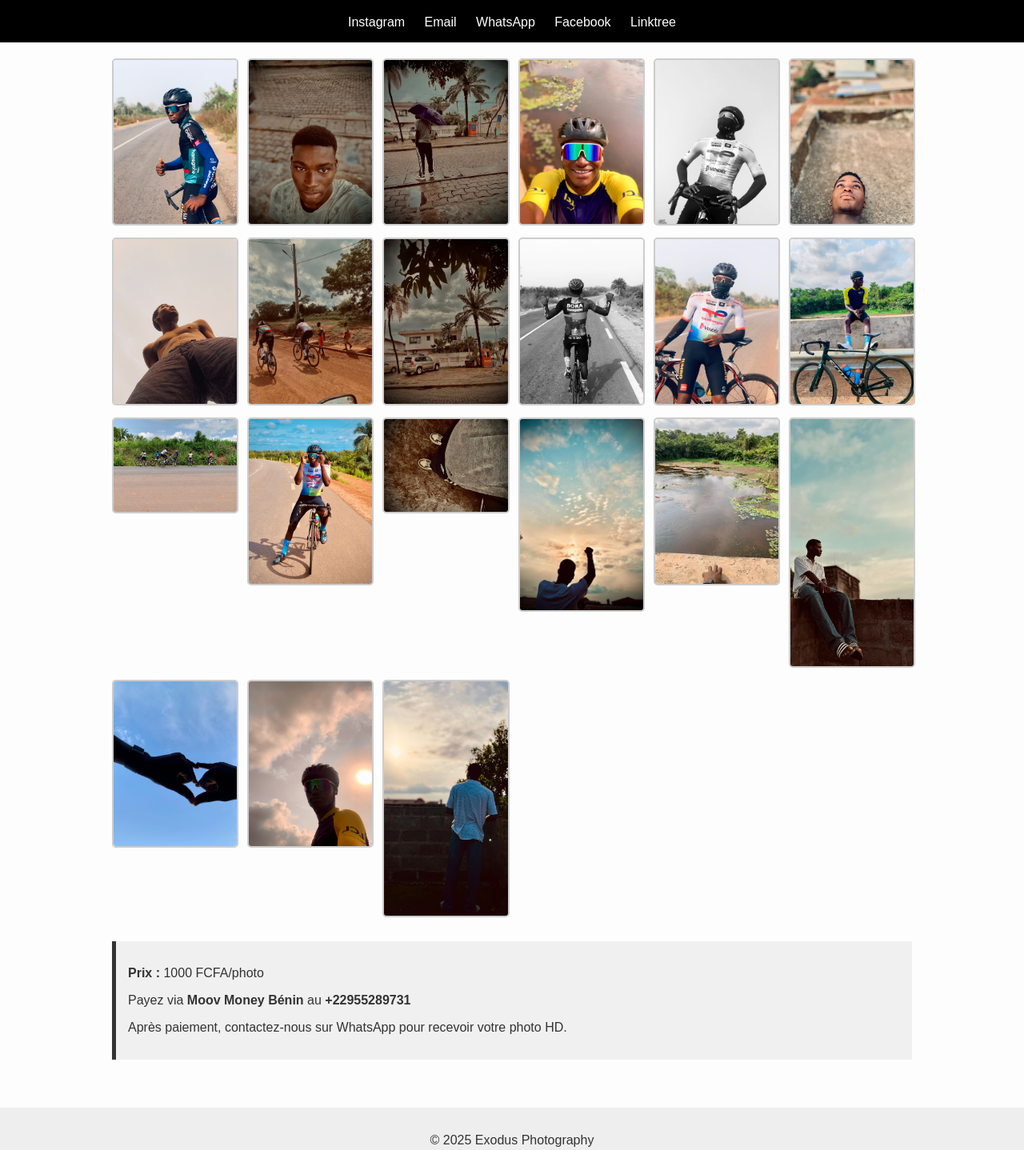
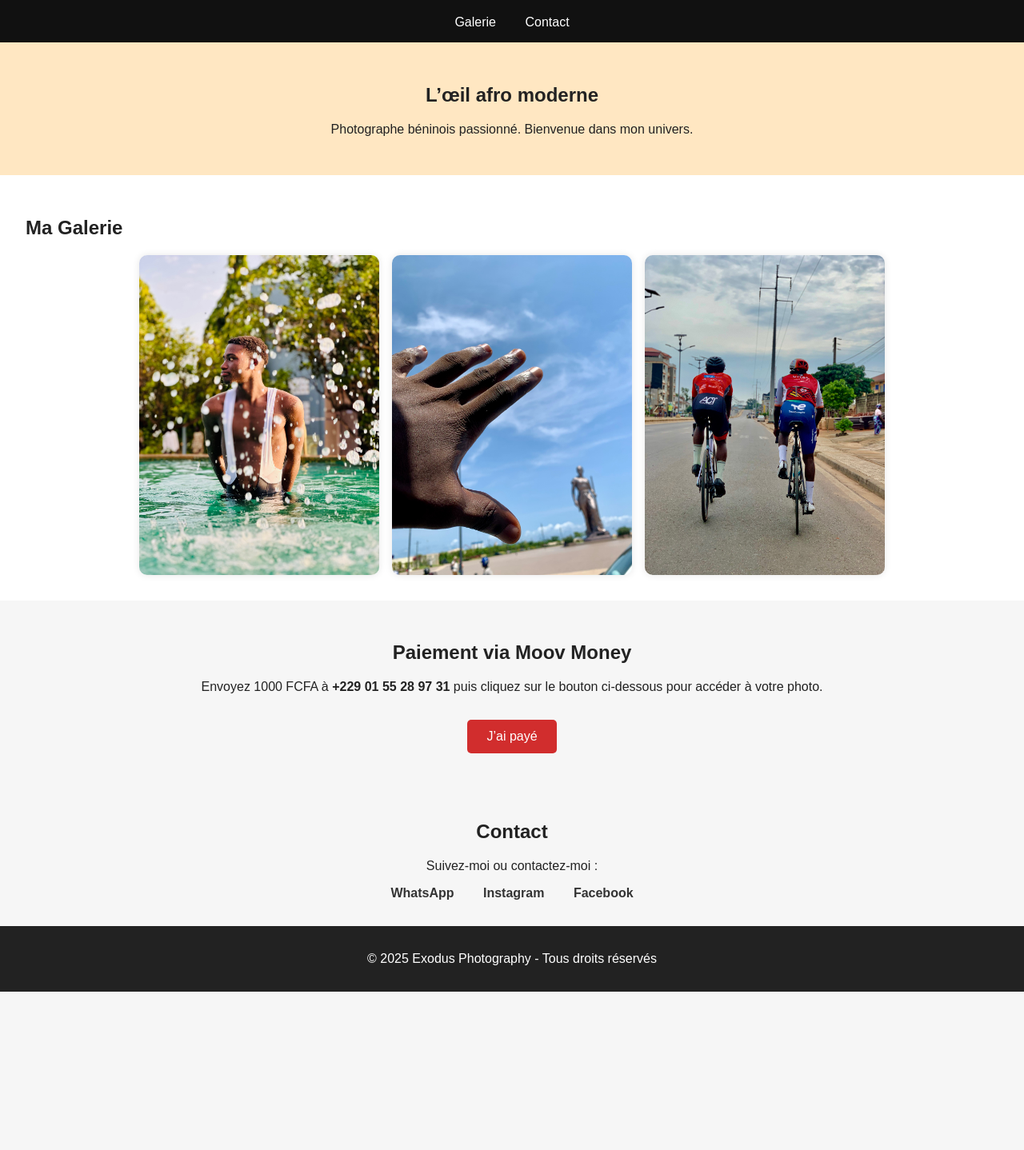
Before and after one commit to Exodus-saiz/exodusphotography, a plain HTML site: page index.html in a window 1280 px wide. Shown: the part 77-1515 px from the top of the page at 80% size. After the commit the page ends 1317 px from the top, so only its background shows below. Drawn offline with Linux system fonts and the light colour scheme.

Commit message:
Add files via upload

```diff
--- a/index.html
+++ b/index.html
@@ -1,36 +1,52 @@
 <!DOCTYPE html>
 <html lang="fr">
 <head>
-  <meta charset="UTF-8" />
-  <meta name="viewport" content="width=device-width, initial-scale=1.0" />
+    <meta charset="UTF-8">
+    <meta name="viewport" content="width=device-width, initial-scale=1.0">
     <title>Exodus Photography</title>
-  <link rel="stylesheet" href="style.css" />
+    <link rel="stylesheet" href="style.css">
 </head>
 <body>
     <header>
         <h1>Exodus Photography</h1>
         <nav>
-      <a href="https://www.instagram.com/exodus_saizonou" target="_blank">Instagram</a>
-      <a href="mailto:exodussaiz@gmail.com">Email</a>
-      <a href="https://wa.me/22955289731" target="_blank">WhatsApp</a>
-     <a href="https://www.facebook.com/share/1AnKvgURAd/?mibextid=wwXIfr" target="_blank">Facebook</a>
-      <a href="https://linktr.ee/exodus_saizonou" target="_blank">Linktree</a>
+            <a href="#galerie">Galerie</a>
+            <a href="#contact">Contact</a>
         </nav>
     </header>
 
-  <main>
-    <section class="gallery" id="gallery"></section>
-    <section class="info">
-      <p><strong>Prix :</strong> 1000 FCFA/photo</p>
-      <p>Payez via <strong>Moov Money Bénin</strong> au <strong>+22955289731</strong></p>
-      <p>Après paiement, contactez-nous sur WhatsApp pour recevoir votre photo HD.</p>
+    <section class="hero">
+        <h2>L’œil afro moderne</h2>
+        <p>Photographe béninois passionné. Bienvenue dans mon univers.</p>
     </section>
-  </main>
+
+    <section id="galerie" class="galerie">
+        <h2>Ma Galerie</h2>
+        <div class="photos">
+            <img src="photos/photo1.jpeg" alt="Photo 1">
+            <img src="photos/photo2.jpeg" alt="Photo 2">
+            <img src="photos/photo3.jpeg" alt="Photo 3">
+        </div>
+    </section>
+
+    <section class="paiement">
+        <h2>Paiement via Moov Money</h2>
+        <p>Envoyez 1000 FCFA à <strong>+229 01 55 28 97 31</strong> puis cliquez sur le bouton ci-dessous pour accéder à votre photo.</p>
+        <a href="confirmation.html" class="btn">J’ai payé</a>
+    </section>
+
+    <section id="contact" class="contact">
+        <h2>Contact</h2>
+        <p>Suivez-moi ou contactez-moi :</p>
+        <div class="socials">
+            <a href="https://wa.me/2290155289731" target="_blank">WhatsApp</a>
+            <a href="https://www.instagram.com/" target="_blank">Instagram</a>
+            <a href="https://www.facebook.com/" target="_blank">Facebook</a>
+        </div>
+    </section>
 
     <footer>
-    <p>&copy; 2025 Exodus Photography</p>
+        <p>&copy; 2025 Exodus Photography - Tous droits réservés</p>
     </footer>
-
-  <script src="script.js"></script>
 </body>
 </html>
--- a/style.css
+++ b/style.css
@@ -1,59 +1,75 @@
+
 body {
     font-family: Arial, sans-serif;
     margin: 0;
-  background: #fdfdfd;
-  color: #333;
+    padding: 0;
+    background: #f6f6f6;
+    color: #222;
 }
 
 header {
-  background-color: #000;
-  color: #fff;
-  padding: 1em;
+    background-color: #111;
+    color: white;
+    padding: 1rem;
     text-align: center;
 }
 
-header nav a {
+nav a {
+    margin: 0 1rem;
     color: #fff;
-  margin: 0 10px;
     text-decoration: none;
 }
 
-main {
-  padding: 20px;
-  max-width: 1000px;
-  margin: auto;
+.hero {
+    text-align: center;
+    padding: 2rem;
+    background: #ffe7c2;
 }
 
-.gallery {
-  display: grid;
-  grid-template-columns: repeat(auto-fit, minmax(150px, 1fr));
-  gap: 15px;
+.galerie {
+    padding: 2rem;
+    background: #fff;
 }
 
-.gallery img {
-  width: 100%;
-  height: auto;
-  border: 2px solid #ccc;
-  border-radius: 5px;
-  cursor: pointer;
+.photos {
+    display: flex;
+    justify-content: center;
+    gap: 1rem;
+    flex-wrap: wrap;
 }
 
-.info {
-  margin-top: 30px;
-  background: #f0f0f0;
-  padding: 15px;
-  border-left: 5px solid #333;
+.photos img {
+    max-width: 300px;
+    border-radius: 10px;
+    box-shadow: 0 0 10px rgba(0,0,0,0.1);
+}
+
+.paiement, .contact {
+    padding: 2rem;
+    text-align: center;
+}
+
+.btn {
+    display: inline-block;
+    padding: 0.75rem 1.5rem;
+    background: #d12d2d;
+    color: white;
+    border-radius: 5px;
+    text-decoration: none;
+    margin-top: 1rem;
+}
+
+.socials a {
+    display: inline-block;
+    margin: 0 1rem;
+    color: #333;
+    text-decoration: none;
+    font-weight: bold;
 }
 
 footer {
     text-align: center;
-  padding: 1em;
-  background: #eee;
-  margin-top: 40px;
+    padding: 1rem;
+    background: #222;
+    color: white;
 }
-
-@media (max-width: 600px) {
-  .gallery {
-    grid-template-columns: repeat(auto-fit, minmax(100px, 1fr));
-  }
-}
```
Also changed, not shown: confirmation.html (added, +17 -0 lines), photos/photo1.jpeg (added), photos/photo2.jpeg (added), photos/photo3.jpeg (added). Lines whose indentation alone changed are shown as unchanged.
